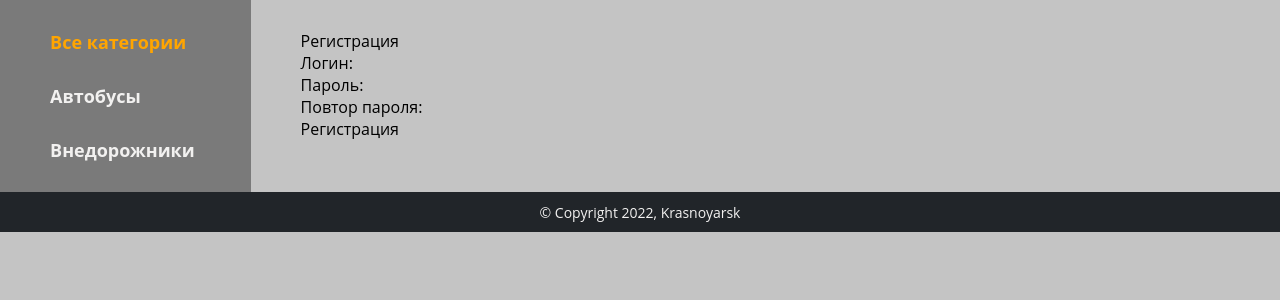
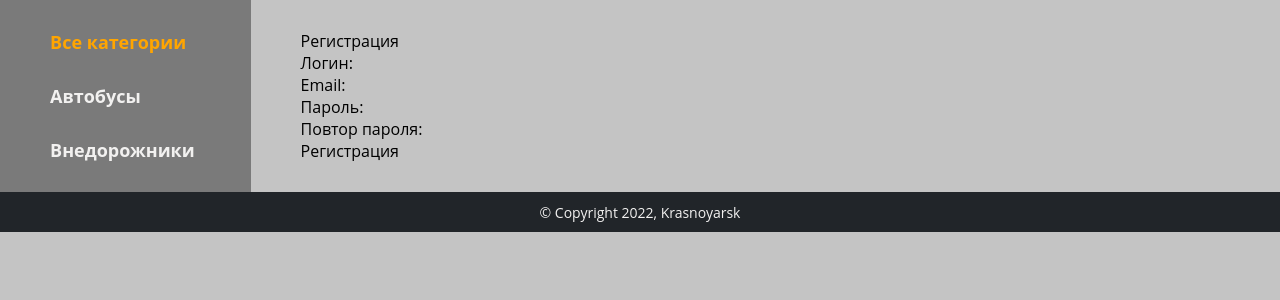
Before and after one commit to Viktor1732/russian_cars, a Django app: page /registr/ in a window 1280 px wide. Shown: the part 60-360 px from the top of the page. Run offline with Django 4.2, Linux system fonts and the light colour scheme; data comes from the database, SQL or seed files in the repository; both versions use the stored data as it was after the commit.

Commit message:
- Самостоятельно сформировал поля формы через цикл; - Добавил поле Email.

```diff
--- a/russian_cars/auto_world/cars/forms.py
+++ b/russian_cars/auto_world/cars/forms.py
@@ -30,14 +30,10 @@ class AddPostForm(forms.ModelForm):
 
 class RegisterUserForm(UserCreationForm):
     username = forms.CharField(label='Логин', widget=forms.TextInput(attrs={'class': 'form-input'}))
+    email = forms.EmailField(label='Email', widget=forms.EmailInput(attrs={'class': 'form-email'}))
     password1 = forms.CharField(label='Пароль', widget=forms.PasswordInput(attrs={'class': 'form-input'}))
     password2 = forms.CharField(label='Повтор пароля', widget=forms.PasswordInput(attrs={'class': 'form-input'}))
 
     class Meta:
         model = User  # Модель User работет с таблицей auth_user в БД
-        fields = ('username', 'password1', 'password2')
-        widgets = {
-            'username': forms.TextInput(attrs={'class': 'form-input'}),
-            'password1': forms.PasswordInput(attrs={'class': 'form-input'}),
-            'password2': forms.PasswordInput(attrs={'class': 'form-input'}),
-        }
+        fields = ('username', 'email', 'password1', 'password2')
--- a/russian_cars/auto_world/cars/templates/cars/register.html
+++ b/russian_cars/auto_world/cars/templates/cars/register.html
@@ -5,7 +5,12 @@
 
 <form method="post">
     {% csrf_token %}
-    {{ form.as_p }}
+
+    {% for f in form %}
+        <p><label class="form-label" for="{{ f.id_for_label }}">{{ f.label }}: </label>{{ f }}</p>
+        <div class="form-error">{{ f.errors }}</div>
+    {% endfor %}
+
     <button type="submit">Регистрация</button>
 </form>
 
```
Also changed, not shown: russian_cars/auto_world/db.sqlite3.
